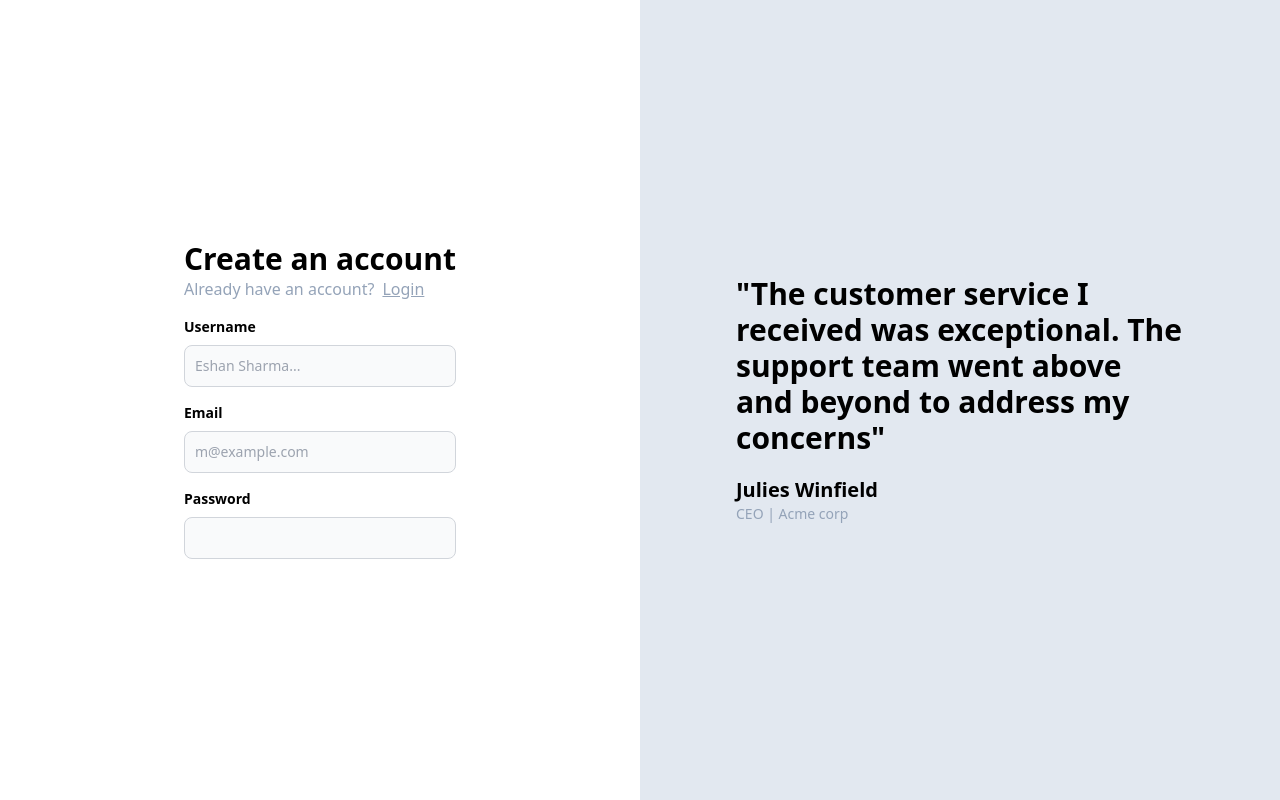
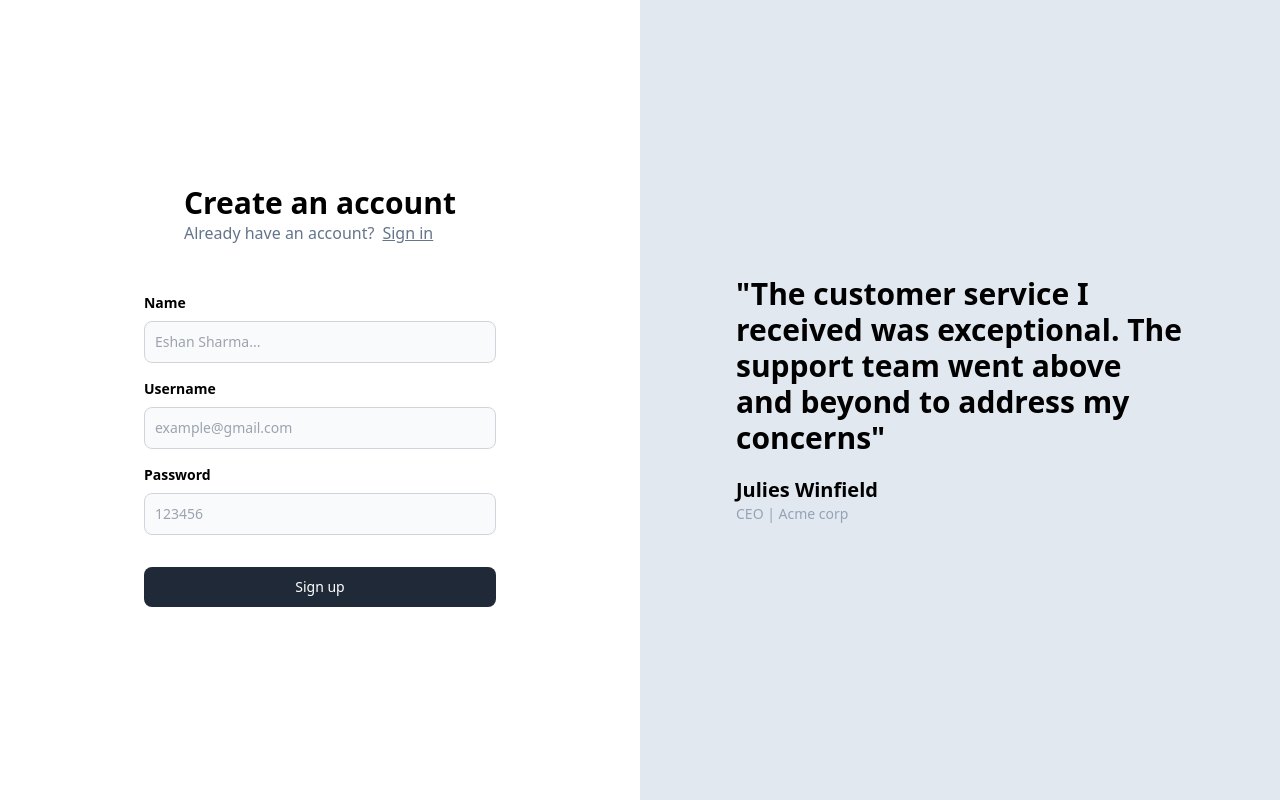
Before and after one commit to Eshan-Sharma/medium, a React (Vite) app in the folder frontend/: page /signup in a window 1280 px wide. Built offline with nearby package versions, Linux system fonts and the light colour scheme.

Commit message:
added and debugged auth component

```diff
--- a/frontend/src/component/Auth.tsx
+++ b/frontend/src/component/Auth.tsx
@@ -11,37 +11,66 @@
   });
   return (
     <>
-      <div className=" h-screen flex justify-center flex-col">
+      <div className="h-screen flex justify-center flex-col">
         <div className="flex justify-center">
           <div>
+            <div className="px-10">
               <div className="text-3xl font-extrabold">Create an account</div>
-            <div className="text-slate-400 ">
-              Already have an account?
-              <Link to={"/signin"} className="pl-2 underline">
-                Login
+              <div className="text-slate-500">
+                {type === "signin"
+                  ? "Don't have an account?"
+                  : "Already have an account?"}
+                <Link
+                  className="pl-2 underline"
+                  to={type === "signin" ? "/signup" : "/signin"}
+                >
+                  {type === "signin" ? "Sign up" : "Sign in"}
                 </Link>
               </div>
+            </div>
+            <div className="pt-8">
+              {type === "signup" ? (
+                <LabelledInput
+                  label="Name"
+                  type="text"
+                  placeholder="Eshan Sharma..."
+                  onChange={(e) => {
+                    setPostInputs({
+                      ...postInputs,
+                      name: e.target.value,
+                    });
+                  }}
+                />
+              ) : null}
               <LabelledInput
                 label="Username"
-              placeholder="Eshan Sharma..."
+                placeholder="example@gmail.com"
+                type="text"
                 onChange={(e) => {
-                setPostInputs({ ...postInputs, name: e.target.value });
-              }}
-            />
-            <LabelledInput
-              label="Email"
-              placeholder="m@example.com"
-              onChange={(e) => {
-                setPostInputs({ ...postInputs, email: e.target.value });
+                  setPostInputs({
+                    ...postInputs,
+                    email: e.target.value,
+                  });
                 }}
               />
               <LabelledInput
                 label="Password"
-              placeholder=""
+                type="password"
+                placeholder="123456"
                 onChange={(e) => {
-                setPostInputs({ ...postInputs, password: e.target.value });
+                  setPostInputs({
+                    ...postInputs,
+                    password: e.target.value,
+                  });
                 }}
               />
+              <button
+                type="button"
+                className="mt-8 w-full text-white bg-gray-800 hover:bg-gray-900 focus:outline-none focus:ring-4 focus:ring-gray-300 font-medium rounded-lg text-sm px-5 py-2.5 me-2 mb-2 dark:bg-gray-800 dark:hover:bg-gray-700 dark:focus:ring-gray-700 dark:border-gray-700"
+              >
+                {type === "signup" ? "Sign up" : "Sign in"}
+              </button>
+            </div>
           </div>
         </div>
       </div>
```
Lines whose indentation alone changed are shown as unchanged.
